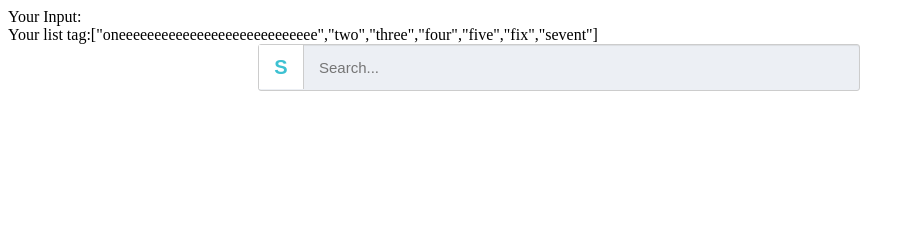
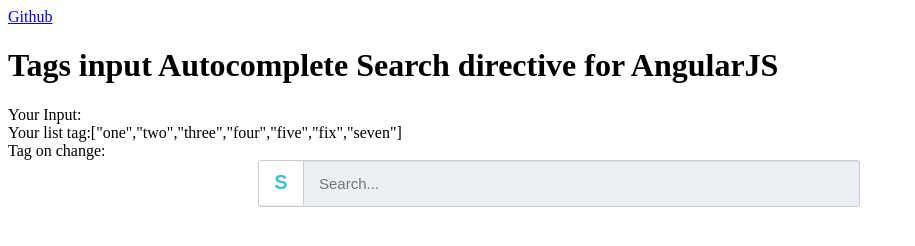
Before and after one commit to thuanitdn/tag-input-autocomplete-tl, a website: page index.html in a window 1280 px wide. Shown: the whole page, without its empty margins (0-915 px from the left). Drawn offline with nearby package versions, Linux system fonts and the light colour scheme.

Commit message:
add bower

```diff
--- a/index.html
+++ b/index.html
@@ -6,11 +6,15 @@
     <link rel="stylesheet" href="tag-input-autocomplete-tl.css">
 </head>
 <body ng-app="myApp">
+<a href="https://github.com/thuanitdn/tag-input-autocomplete-tl">Github</a>
+<h1>Tags input Autocomplete Search directive for AngularJS</h1>
 <div ng-controller='FormCtrl'>
     <label>Your Input: {{ inputText }}</label>
     <br />
     <label>Your list tag:{{ listtwo }}</label>
-    {{ tagChange }}
+
+    <br />
+    <label>Tag on change: {{ tagChange }}</label>
     <br />
     <div style="margin-left:250px">
         <tag-in-au-tl placeholder='add a tag' taglist='listtwo' input-text="inputText" tag-on-change="tagChange"></tag-in-au-tl>
@@ -27,7 +31,7 @@
     app.controller('FormCtrl', function ($scope) {
 
 
-        $scope.listtwo = ['oneeeeeeeeeeeeeeeeeeeeeeeeeeee','two','three','four','five','fix','sevent'];
+        $scope.listtwo = ['one','two','three','four','five','fix','seven',];
 
         $scope.$watch("inputText", function (newVal,oldVal) {
             console.log("something is happening with input text:"+newVal);
```
Also changed, not shown: bower.json (added, +21 -0 lines), 1 other file.
